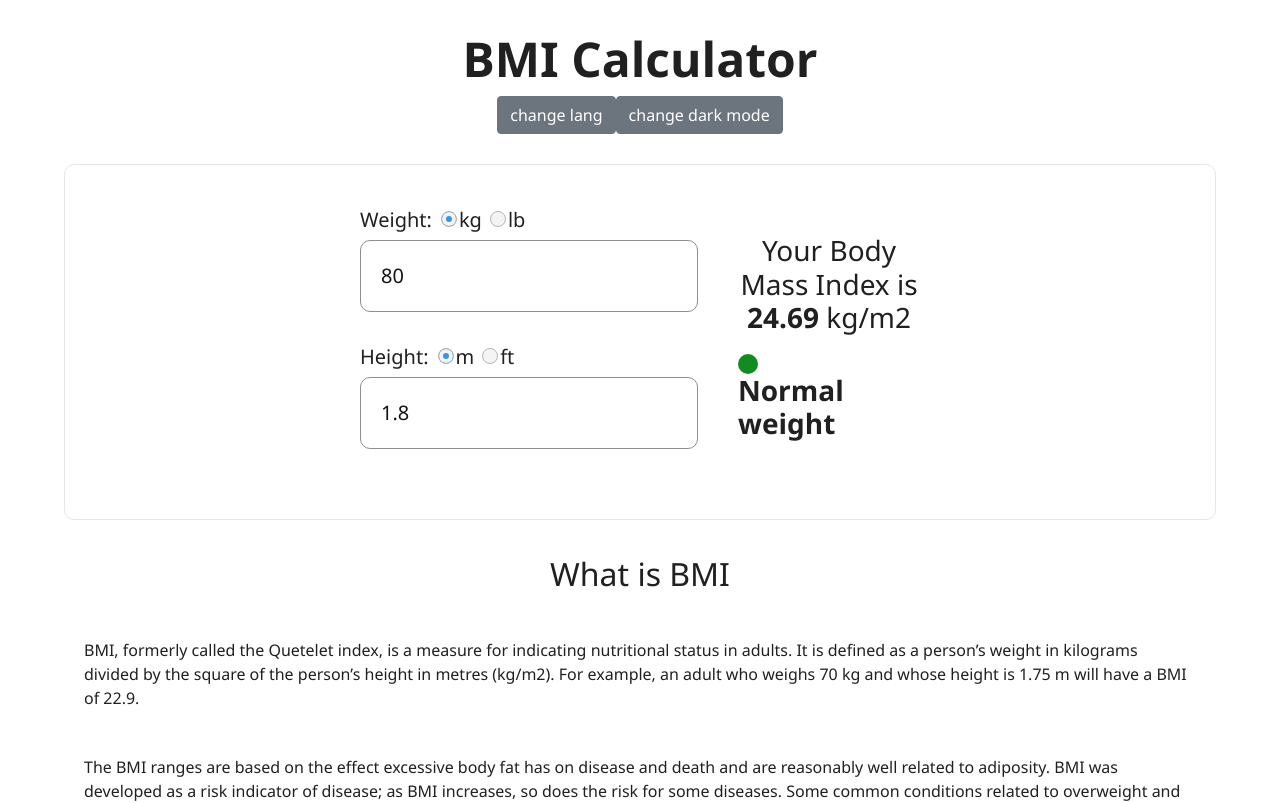
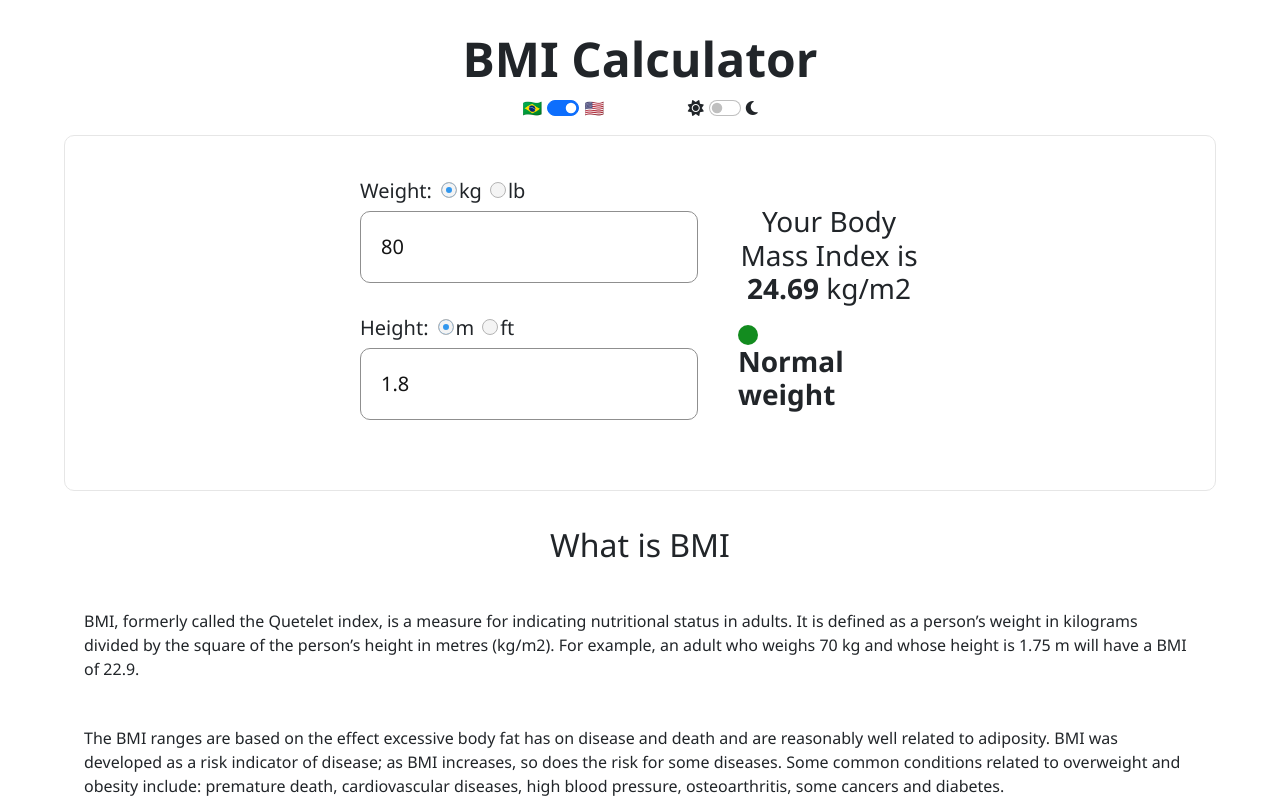
Before and after one commit to mathrl/bmi-calculator, a Vue app: page / in a window 1280 px wide. Shown: the top 803 px of the page. Built offline with nearby package versions, Linux system fonts and the light colour scheme.

Commit message:
added switches lang and dark mode

```diff
--- a/package.json
+++ b/package.json
@@ -11,8 +11,6 @@
     "@popperjs/core": "^2.11.5",
     "bootstrap": "^5.1.3",
     "core-js": "^3.8.3",
-    "jquery": "^3.6.0",
-    "popper": "^1.0.1",
     "vue": "^3.2.13"
   },
   "devDependencies": {
--- a/public/index.html
+++ b/public/index.html
@@ -5,6 +5,9 @@
     <meta http-equiv="X-UA-Compatible" content="IE=edge">
     <meta name="viewport" content="width=device-width,initial-scale=1.0">
     <link rel="icon" href="<%= BASE_URL %>favicon.ico">
+
+    <script src="https://kit.fontawesome.com/154db915c0.js" crossorigin="anonymous"></script>
+
     <title><%= htmlWebpackPlugin.options.title %></title> <!-- -->
   </head>
   <body>
--- a/src/App.vue
+++ b/src/App.vue
@@ -1,10 +1,34 @@
 <template>
   <header>
     <h1>{{ strings.title }}</h1>
-    <button class="btn btn-secondary" @click="changeLang">change lang</button>
-    <button class="btn btn-secondary" @click="changeDark">
-      change dark mode
-    </button>
+
+    <div id="selectors">
+      <div>
+        <span>🇧🇷</span>
+        <div class="form-check form-switch">
+          <input
+            class="form-check-input"
+            type="checkbox"
+            id="flexSwitchCheckDefault"
+            v-model="selectedLang"
+          />
+        </div>
+        <span>🇺🇸</span>
+      </div>
+
+      <div>
+        <i class="fa-solid fa-sun"></i>
+        <div class="form-check form-switch">
+          <input
+            class="form-check-input"
+            type="checkbox"
+            id="flexSwitchCheckDefault"
+            v-model="isDarkMode"
+          />
+        </div>
+        <i class="fa-solid fa-moon"></i>
+      </div>
+    </div>
   </header>
   <main>
     <section class="input-and-result">
@@ -23,60 +47,57 @@
 </template>
 
 <script>
-import $ from "jquery";
-import "bootstrap/dist/css/bootstrap.min.css";
-import "bootstrap/dist/js/bootstrap.min.js";
+// import $ from "jquery";
 
+import "bootstrap";
 import strings from "./assets/strings.json";
 
 export default {
   data() {
     return {
       isDarkMode: false,
+
       height: 1.8,
       weight: 80,
 
       browserLang: "",
+      selectedLang: null,
       lang: "",
     };
   },
 
   computed: {
     strings() {
-      if (this.browserLang === "en-US") {
+      if (this.selectedLang) {
         return strings.EN;
       }
       return strings.PT;
     },
   },
 
+  watch: {
+    isDarkMode() {
+      if (this.isDarkMode) document.body.classList.add("dark");
+      else document.body.classList.remove("dark");
+    },
+  },
+
   created() {
     this.browserLang = window.navigator.language;
 
+    this.browserLang == "en-US"
+      ? (this.selectedLang = true)
+      : (this.selectedLang = false);
+
     this.isDarkMode = window.matchMedia("(prefers-color-scheme: dark)").matches;
-    if (this.isDarkMode) $("body").addClass("dark");
+    if (this.isDarkMode) document.body.classList.add("dark");
   },
 
   methods: {
     updateBMI(height, weight) {
       this.height = height;
       this.weight = weight;
-    },
-
-    changeLang() {
-      if (this.browserLang === "en-US") {
-        this.browserLang = "pt-BR";
-      } else if (this.browserLang === "pt-BR") {
-        console.log("changed");
-        this.browserLang = "en-US";
-      }
-    },
-
-    changeDark() {
-      this.isDarkMode = !this.isDarkMode;
-      if (this.isDarkMode) document.body.classList.add("dark");
-      else document.body.classList.remove("dark");
-    },
+    }
   },
 };
 </script>
@@ -101,6 +122,32 @@ body {
 </style>
 
 <style lang="scss" scoped>
+.form-check {
+  display: inline-block;
+  margin: 0;
+}
+
+.form-switch {
+  padding-left: 0;
+}
+
+.form-switch .form-check-input {
+  margin: 0 5px;
+}
+
+div#selectors {
+  display: flex;
+  align-items: center;
+  justify-content:space-evenly;
+  width: 35%;
+  margin:0 auto;
+
+  div {
+    display: flex;
+    align-items: center;
+  }
+}
+
 $width: 90%;
 
 header {
@@ -126,7 +173,7 @@ section.input-and-result {
   border: 1px solid rgb(230, 230, 230);
   border-radius: 10px;
   padding: 20px;
-  margin-top: 30px;
+  margin-top: 15px;
 }
 
 section > * {
--- a/src/main.js
+++ b/src/main.js
@@ -4,6 +4,10 @@ import bmiForm from './components/bmiForm.vue'
 import bmiResults from './components/bmiResults.vue'
 import bmiDescription from './components/bmiDescription.vue'
 
+import "bootstrap/dist/css/bootstrap.css";
+
+//import "bootstrap/dist/js/bootstrap.js";
+import "bootstrap";
 
 const app = createApp(App);
 
```
Also changed, not shown: 1 other file (tests, documents, lock files or other folders).
